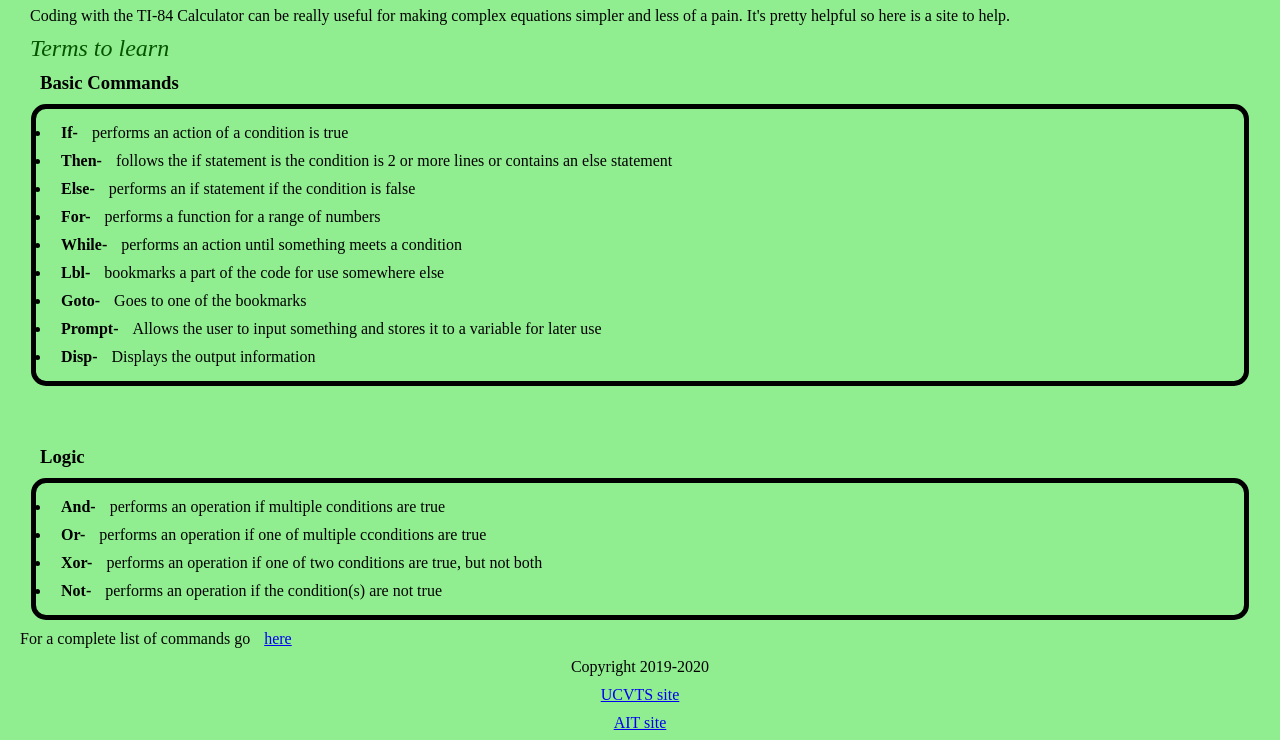
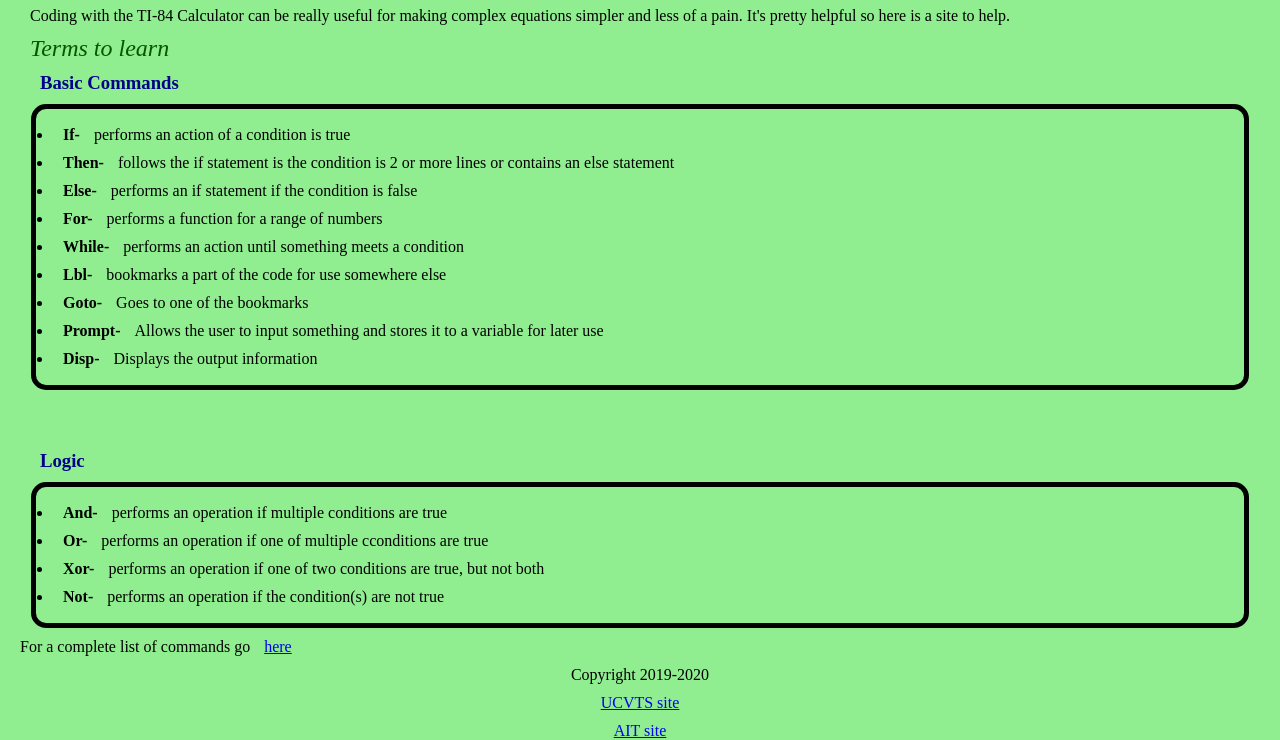
Before and after one commit to Bacowl/pset-1a, a plain HTML site: page index.html in a window 1280 px wide. Shown: the part 136-876 px from the top of the page. Drawn offline with Linux system fonts and the light colour scheme.

Commit message:
third update

```diff
--- a/styles/styles.css
+++ b/styles/styles.css
@@ -13,14 +13,14 @@
   border: 10px solid orange;
 }
 
-#bullet-header {
-color: darkblue;
-}
-
 #navigation {
   margin: -20px;
   background: darkgrey;
   border: 15px solid darkgrey;
+}
+
+.bullet-header {
+color: darkblue;
 }
 
 .table {
@@ -63,21 +63,21 @@ a:hover[href="https://www.ucvts.tec.nj.us/Page/471" ] {
   outline: red;
 }
 
+a:visited {
+  color: blue;
+}
+
 a:hover {
   color:orange;
-}
-
-a:visited {
-  color: blue;
 }
 
 div a.bold{
 font-weight: bold;
 }
 
-h3 ~ ul {
+h3 + ul {
   margin: 1px;
-  padding: 5px;
+  padding: 7px;
   border: 2px solid black;
   border-radius: 15px;
   border-width: thick;
```
